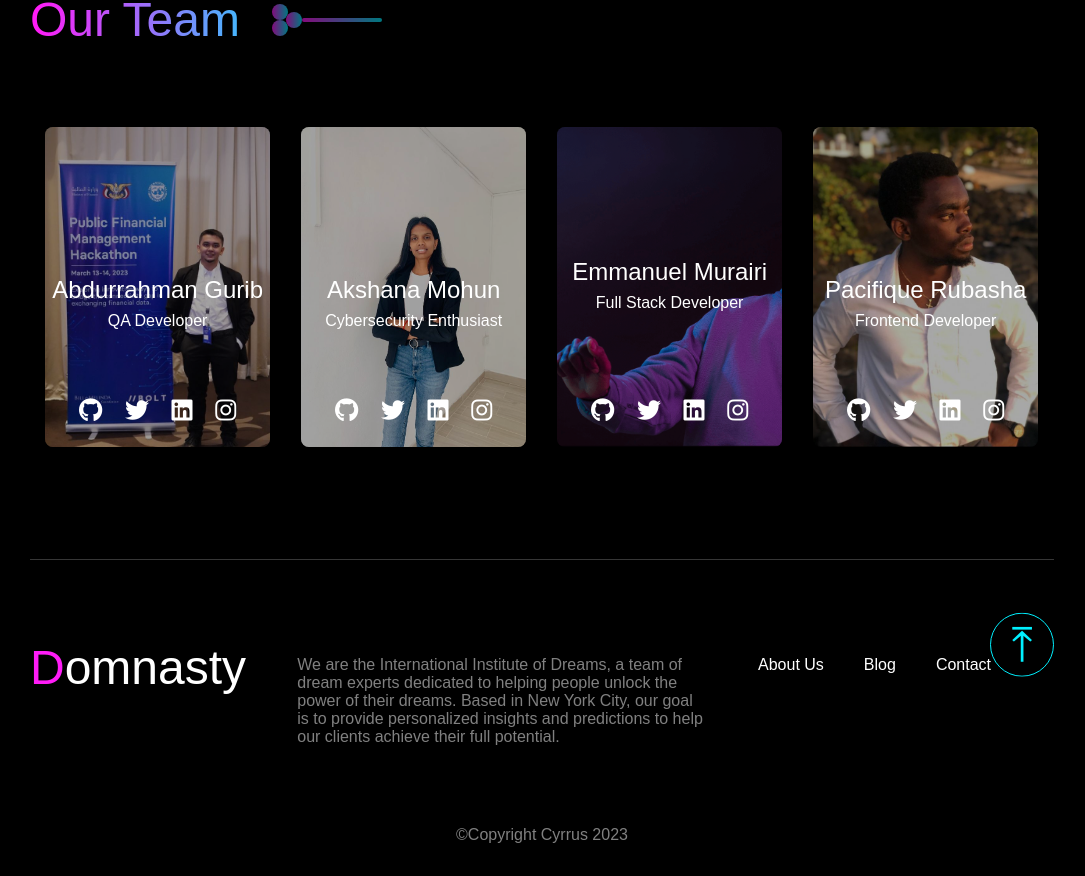
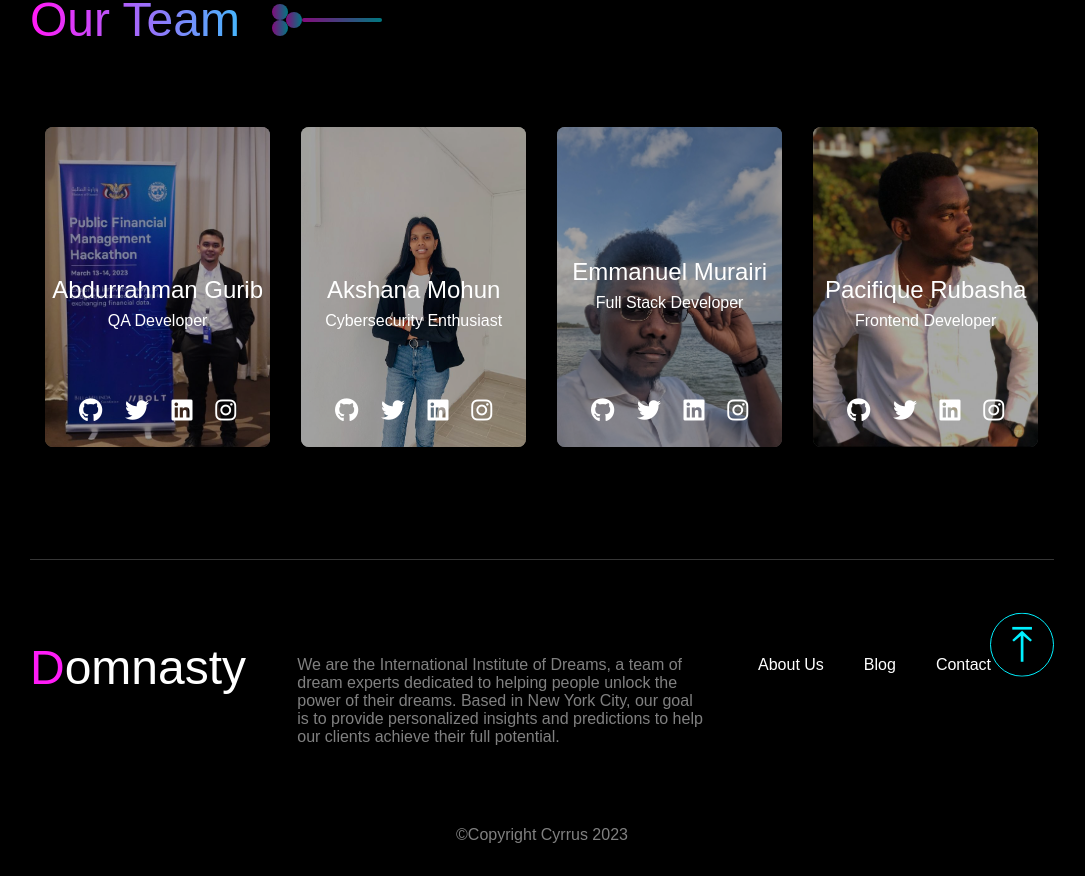
Before and after one commit to pacifiquerubasha/webcup-hackhathon-front, a React (Vite) app: page /about in a window 1280 px wide. Shown: the part 3794-4670 px from the top of the page, without its empty margins (98-1183 px from the left). Built offline with nearby package versions, Linux system fonts and the light colour scheme; a web font is replaced by a local one.

Commit message:
Merged conflicts

```diff
--- a/src/pages/Blog.jsx
+++ b/src/pages/Blog.jsx
@@ -34,6 +34,7 @@ function Blog(props) {
 
   const [filteredDreams, setFilteredDreams] = useState([]);
   const [filteredDreamsTemp, setFilteredDreamsTemp] = useState([]);
+
   useEffect(() => {
     get_posts().then((data) => {
       console.log(data);
@@ -46,6 +47,7 @@ function Blog(props) {
     const tempDreams = filteredDreams.filter((dream) =>
       dream.category_name.includes(filter.name)
     );
+
     if (filter.name === "All") {
         if (filteredDreamsTemp.length > 0) {
             setFilteredDreams(filteredDreamsTemp);}
--- a/src/pages/content.js
+++ b/src/pages/content.js
@@ -127,7 +127,7 @@ export const team = [
         name:"Emmanuel Murairi",
         role:"Full Stack Developer",
         desc:"Responsible for developping the backend, Frontend and Devops",
-        img:member,
+        img:emmastro,
         linkedin:"https://www.linkedin.com/in/emmanuel-murairi/",
         github:"https://github.com/emmastro",
         twitter:"https://twitter.com/emmamurairi",
```
